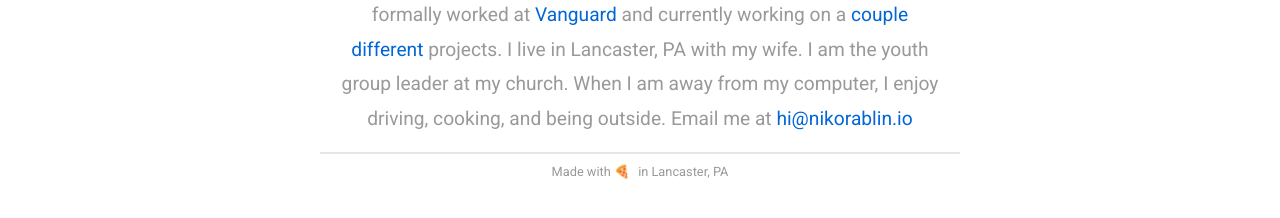
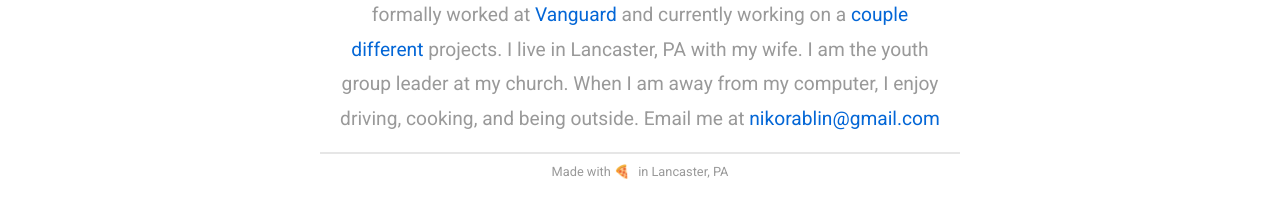
Before and after one commit to nikorablin/nikorablin.io, a Jekyll site: the page built from index.md, in a window 1280 px wide. Shown: the part 179-397 px from the top of the page. Built offline with Jekyll 4.4.1, drawn with Linux system fonts in a browser that asks for light colours.

Commit message:
Update _config.yml

```diff
--- a/_config.yml
+++ b/_config.yml
@@ -7,7 +7,7 @@ bio: >
   I am fullstack Javascript developer, classically trained in Java. I studied Computer Science at
   <a target="_blank" href="http://temple.edu">Temple University</a> in Philadelphia. I formally worked at <a target="_blank" href="http://vanguard.com">Vanguard</a> and currently
   working on a <a target="_blank" href="http://whoseyourlandlord.com">couple</a> <a target="_blank" href="http://godelsystem.com">different</a> projects. I live in Lancaster, PA with my wife. I am the youth group leader at my
-  church. When I am away from my computer, I enjoy driving, cooking, and being outside. Email me at <a href="mailto:hi@nikorablin.io">hi@nikorablin.io</a>
+  church. When I am away from my computer, I enjoy driving, cooking, and being outside. Email me at <a href="mailto:nikorablin@gmail.com">nikorablin@gmail.com</a>
 
 nav:
   - { title: 'Github',  href: 'http://github.com/nikorablin' }
```
